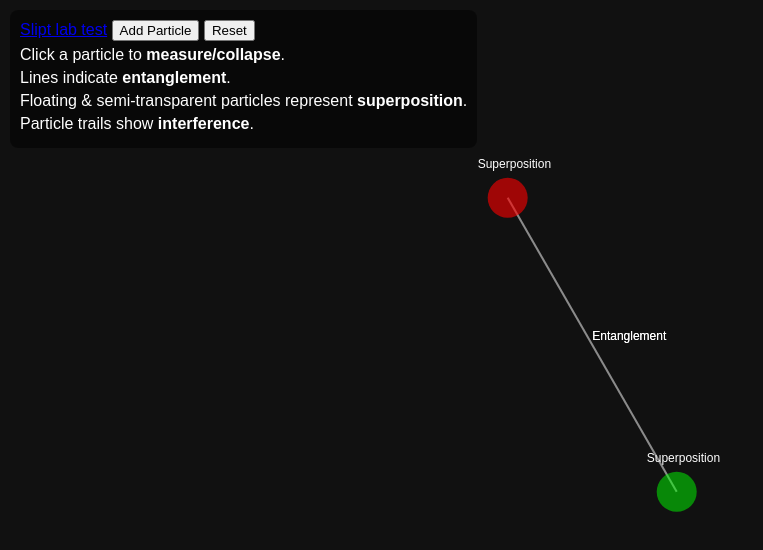
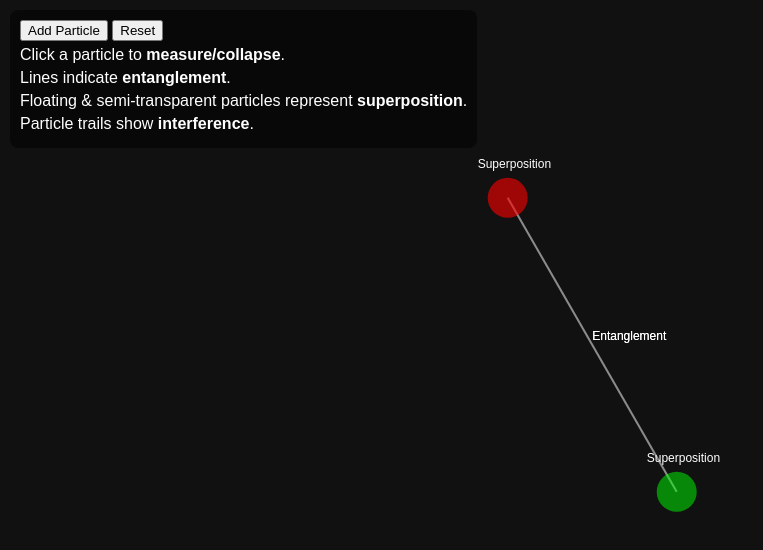
Before and after one commit to jawadlabib/Quantum-fundamentals-simulation, a plain HTML site: page index.html in a window 1280 px wide. Shown: the whole page, without its empty margins (0-763 px from the left). Drawn offline with Linux system fonts and the light colour scheme.

Commit message:
Update index.html

```diff
--- a/index.html
+++ b/index.html
@@ -15,7 +15,6 @@
 </head>
 <body>
 <div id="info">
-  <a href="slipt.html">Slipt lab test</a>
   <button id="addParticle">Add Particle</button>
   <button id="reset">Reset</button>
   <p>Click a particle to <strong>measure/collapse</strong>.</p>
```
